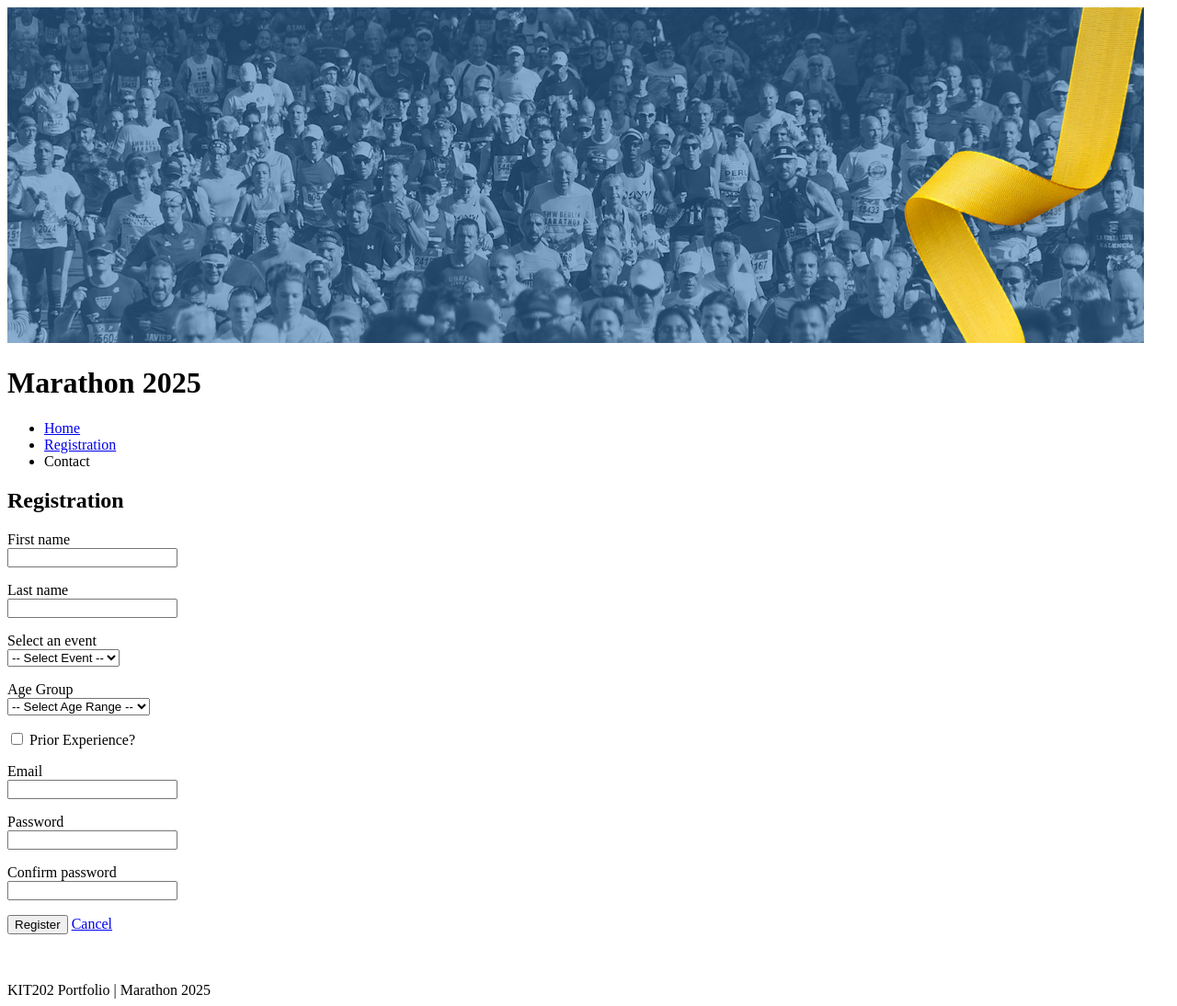
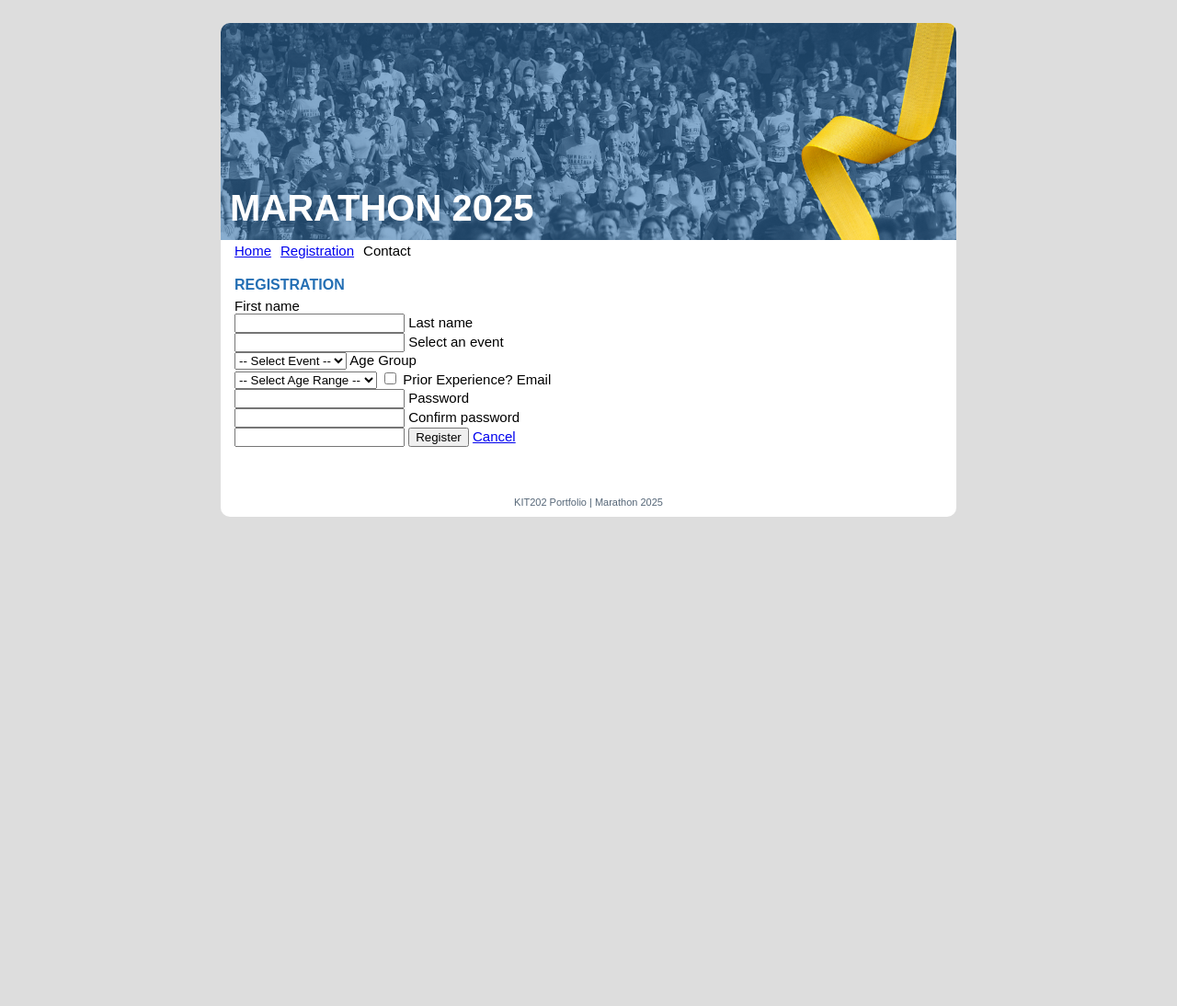
Before and after one commit to jrcrisford/web-programming-fundamentals-portfolio, a PHP site: page /registration.html in a window 1280 px wide. Shown: the whole page at 92% size. After the commit the page ends 562 px from the top, so only its background shows below. Run offline with PHP 8.4, Linux system fonts and the light colour scheme.

Commit message:
style.css initial implementation

```diff
--- a/static_site/index.html
+++ b/static_site/index.html
@@ -3,6 +3,7 @@
     <head>
         <meta charset="UTF-8">
         <meta name="author" content="joshua crisford">
+        <link rel="stylesheet" href="styles/style.css">
         <title>Marathon 2025</title>
     </head>
     <body>
@@ -70,6 +71,8 @@
                     <li>Dolor</li>
                 </ul>
 
+                <p><a href="registration.html">Registration</a></p>
+
                 <!-- Course Description -->
                 <h2>Course Description</h2>
                 <p>
--- a/static_site/registration.html
+++ b/static_site/registration.html
@@ -3,6 +3,7 @@
     <head>
         <meta charset="UTF-8">
         <meta name="author" content="joshua crisford">
+        <link rel="stylesheet" href="styles/style.css">
         <title>Marathon 2025 Registration</title>
     </head>
     <body>
@@ -30,19 +31,14 @@
                 <!-- Registration Form -->
                 <form action="#" method="post">
                     <!-- First Name-->
-                    <p>
                     <label for="firstName">First name</label><br>
                     <input type="text" id="firstName" name="firstName" required>
-                    </p>
 
                     <!-- Last Name -->
-                    <p>
                     <label for="lastName">Last name</label><br>
                     <input type="text" id="lastName" name="lastName" required>
-                    </p>
 
                     <!-- Event Select-->
-                    <p>
                     <label for="event">Select an event</label><br>
                     <select id="event" name="event" required>
                         <option value="">-- Select Event --</option>
@@ -52,10 +48,8 @@
                         <option value="5_km">5 km</option>
                         <option value="1_km_fun_run">1 km fun run</option>
                     </select>
-                    </p>
 
                     <!-- Age Group Select -->
-                    <p>
                     <label for="ageGroup">Age Group</label><br>
                     <select id="ageGroup" name="ageGroup" required>
                         <option value="">-- Select Age Range --</option>
@@ -64,7 +58,6 @@
                         <option value="40-49">40-49</option>
                         <option value="50_plus">50+</option>
                     </select>
-                    </p>
 
                     <!-- Prior Experience Select -->
                     <label>
@@ -73,13 +66,10 @@
                     </label>
 
                     <!-- Email Entry -->
-                    <p>
                     <label for="email">Email</label><br>
                     <input type="email" id="email" name="email" required>
-                    </p>
 
                     <!-- Password Entry -->
-                    <p>
                     <label for="password">Password</label><br>
                     <input type="password"
                            id="password"
@@ -87,10 +77,8 @@
                            required
                            minlength="6"
                            maxlength="18">
-                    </p>
 
                     <!-- Password Confirmation -->
-                    <p>
                     <label for="confirmPassword">Confirm password</label><br>
                     <input type="password"
                            id="confirmPassword"
@@ -98,13 +86,10 @@
                            required
                            minlength="6"
                            maxlength="18">
-                    </p>
 
                     <!-- Register Button -->
-                    <p>
                     <button type="submit">Register</button>
                     <a href="index.html">Cancel</a>
-                    </p>
                 </form>
             </main>
 
--- a/static_site/styles/style.css
+++ b/static_site/styles/style.css
@@ -5,8 +5,9 @@
 */
 body {
     display: flex;
-
-
+    background-color: #dddddd;
+    margin: 25px auto;
+    justify-content: center;
 }
 
 /*
@@ -23,8 +24,12 @@ A 'wrapper' for all content
 #container {
     display: flex;
     flex-direction: column;
-
-
+    background-color: #ffffff;
+    font-family: Arial, Helvetica, sans-serif;
+    font-size: 15px;
+    border-radius: 10px;
+    padding-bottom: 10px;
+    max-width: 800px;
 }
 
 /*
@@ -41,7 +46,10 @@ Define a CSS rule for the banner image (a child of the header element)
 - The border radius on the top-left and top-right corner is 10px
 */
 
-
+header img {
+    width: 100%;
+    border-radius: 10px 10px 0 0;
+}
 
 /*
 A rule for the heading element within the header.
@@ -57,8 +65,13 @@ A rule for the heading element within the header.
     0px from the bottom
 */
 header h1 {
-
-
+    position: absolute;
+    font-size: 40px;
+    color: #ffffff;
+    text-transform: uppercase;
+    margin: 0;
+    left: 10px;
+    bottom: 15px;
 }
 
 /*
@@ -71,8 +84,11 @@ A rule for the list of navigation links.
 - It should have a padding of 1em on the left
 */
 nav ul {
-
-
+    list-style: none;
+    display: flex;
+    gap: 10px;
+    margin: 0;
+    padding-left: 1em;
 }
 
 /*
@@ -87,8 +103,33 @@ The following guidelines apply:
 - Paragraphs and unordered lists (within the main section) should have a bottom margin of 10px.
 - The footer text size is 11px in the colour #556677. The text is centered.
 */
+main {
+    margin: 20px 15px;
+}
 
+main h2 {
+    margin-top: 30px;
+    margin-bottom: 5px;
+    font-size: 16px;
+    font-weight: bold;
+    text-transform: uppercase;
+    color: #246fb4;
+}
 
+main > h2:first-of-type {
+    margin-top: 0;
+}
+
+main p,
+main ul {
+    margin-bottom: 10px;
+}
+
+footer {
+    text-align: center;
+    font-size: 11px;
+    color: #556677;
+}
 
 /*
 A rule for tables appearing in the main section of the page.
```
Lines whose indentation alone changed are shown as unchanged.
